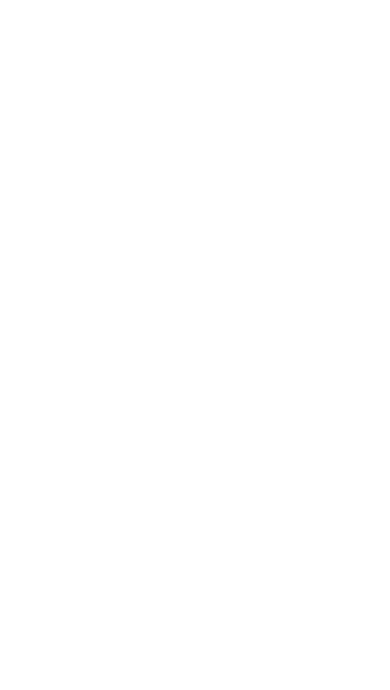
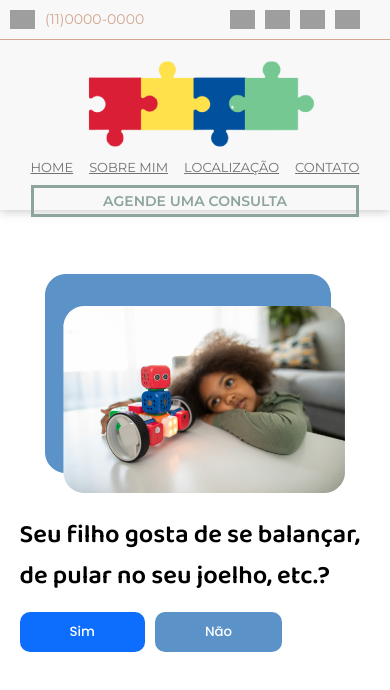
Before and after one commit to claraAgMd/PowerKids, a React (Vite) app: page /MChat in a window 390 px wide. Before the commit this address had no page. Shown: the top 690 px of the page. Built offline with nearby package versions, Linux system fonts and the light colour scheme; grey boxes are pictures that could not be loaded.

Commit message:
asking the first question on the quiz

```diff
--- /dev/null
+++ b/src/Pages/MChat/MChat.css
@@ -0,0 +1,84 @@
+.container-mchat {
+    display: flex;
+    justify-content: space-between;
+    align-items: center;
+    max-width: 70%;
+    margin: 0 auto;
+    margin-top: 5rem;
+}
+.container-mchat h2 {
+    max-width: 500px;
+    font-size: 2rem;
+}
+.simm {
+    padding: 10px 50px;
+    border: none;
+    border-radius: 10px;
+    background-color: #0D6EFD;
+    color: white;
+    font-weight: 500;
+    margin-top: 1rem;
+    cursor: pointer;
+}
+button:hover {
+    background-color: #00509D;
+    transition: 1s;
+}
+
+.naoo {
+    padding: 10px 50px;
+    border: none;
+    border-radius: 10px;
+    background-color: #5B92C8;
+    color: white;
+    font-weight: 500;
+    margin-top: 1rem;
+    cursor: pointer;
+    margin-left: 10px;
+}
+.naoo:hover {
+    background-color: #000000;
+    transition: 1s;
+}
+
+@media screen and (max-width:1496px) {
+    .container-mchat {
+        max-width: 80%;
+    }
+}
+@media screen and (max-width:1310px) {
+    .container-mchat {
+        max-width: 90%;
+    }
+}
+@media screen and (max-width:1125px) {
+    .container-mchat {
+        justify-content: space-evenly;
+        flex-direction: column-reverse;
+        max-width: 90%;
+        margin: 0 auto;
+        margin-top: 4rem;
+    }
+    .container-mchat h2 {
+        margin-top: 1.3rem;
+    }
+    .container-buttons {
+        margin-bottom: 1rem;
+    }
+}
+@media screen and (max-width:743px) {
+    .container-mchat img {
+        width: 450px;
+    }
+}
+@media screen and (max-width:552px) {
+    .container-mchat h2 {
+        max-width: 360px;
+        font-size: 1.6rem;
+    }
+}
+@media screen and (max-width:478px) {
+    .container-mchat img {
+        width: 300px;
+    }
+}
--- /dev/null
+++ b/src/Pages/MChat/MChat.jsx
@@ -0,0 +1,22 @@
+import Header from "../../components/Header/Header";
+import "./MChat.css";
+
+const MChat = () => {
+    return (
+        <>
+        <Header/>
+        <section className="container-mchat">
+            <article>
+                <h2>Seu filho gosta de se balançar, de pular no seu joelho, etc.?</h2>
+                <div className="container-buttons">
+                    <button className="simm">Sim</button>
+                    <button className="naoo">Não</button>
+                </div>
+            </article>
+            <img src="menina-pensativa.png" alt="Menina negra cabelo cacheado brincando pensativa" />
+        </section>
+        </>
+    )
+}
+
+export default MChat
--- a/src/routers.jsx
+++ b/src/routers.jsx
@@ -2,6 +2,7 @@ import { BrowserRouter as Router, Routes, Route } from 'react-router-dom'
 import InitialQuiz from './Pages/InitialQuiz/InitialQuiz'
 import Login from './Pages/Login/Login'
 import Register from './Pages/Register/Register'
+import MChat from './Pages/MChat/MChat'
 
 
 function RouterApp(){
@@ -11,6 +12,7 @@ function RouterApp(){
             <Route path="/quiz" element={<InitialQuiz/>}>Quiz</Route>
             <Route path="/login" element={<Login/>}>Login</Route>
             <Route path="/cadastro" element={<Register/>}>Cadastro</Route>
+            <Route path="/MChat" element={<MChat/>}>MChat</Route>
             </Routes>
         </Router>
     )
```
Also changed, not shown: public/menina-pensativa.png (added).
